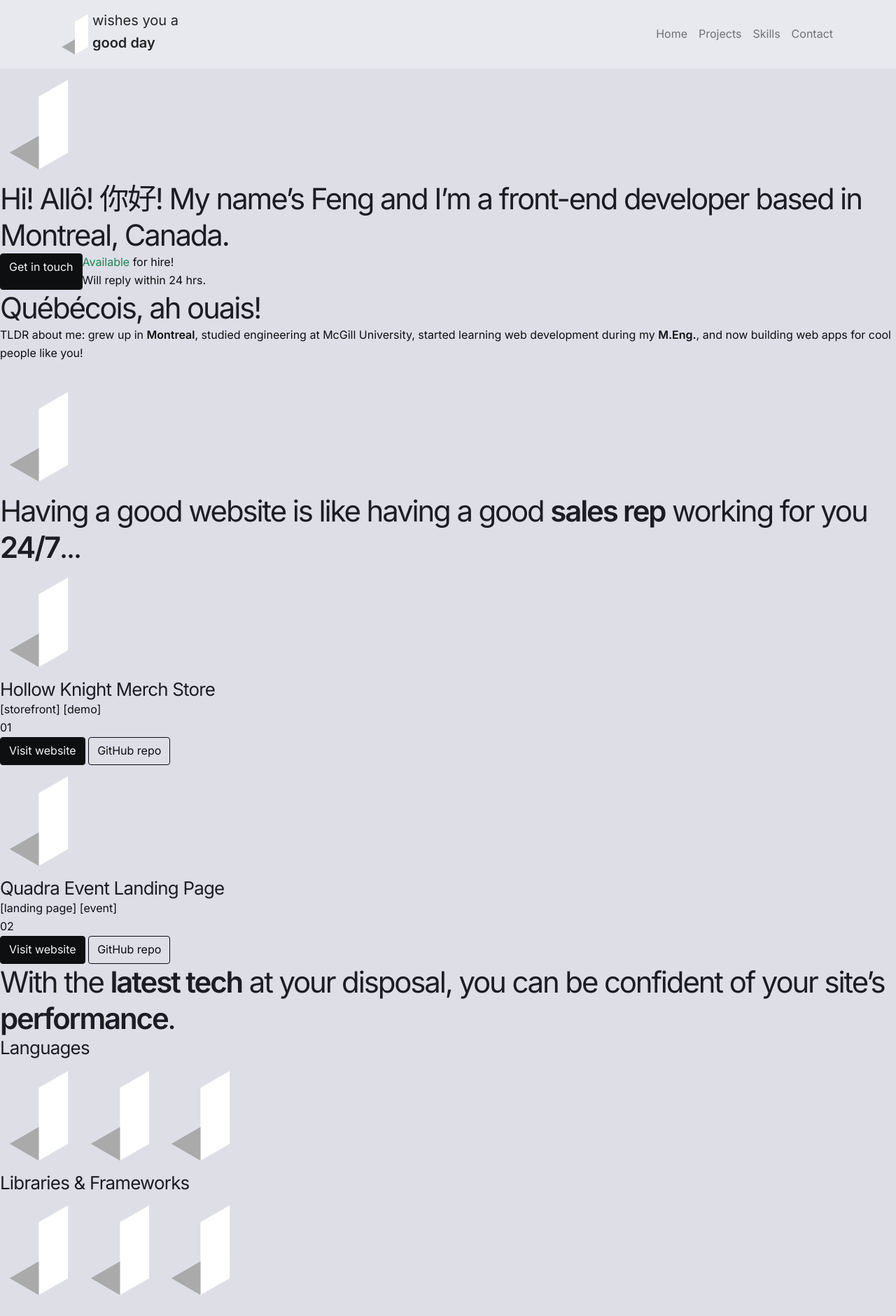
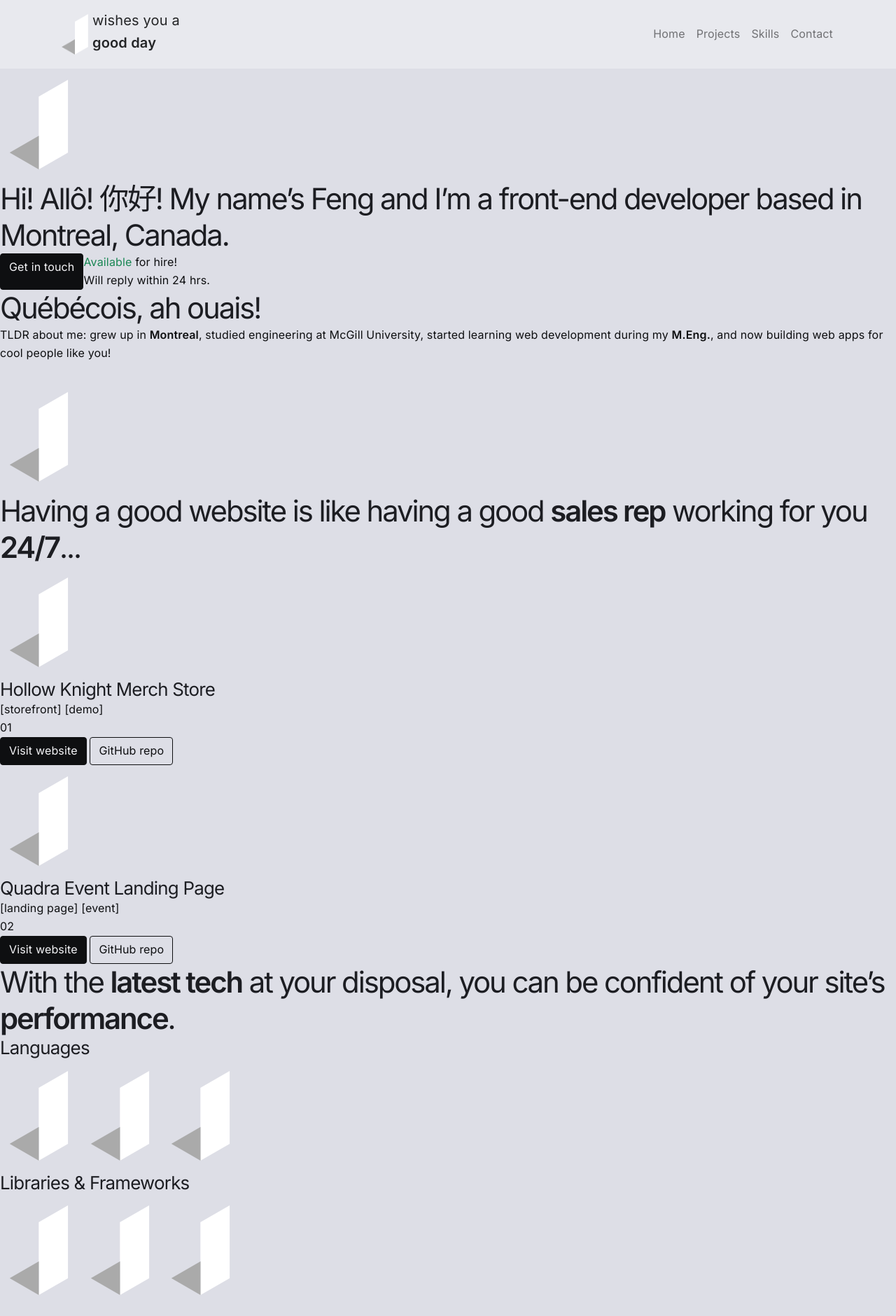
Before and after one commit to jingtianfeng/jtfeng-personal-1, a Jekyll site: the page built from index.html, in a window 1280 px wide. Shown: the top 1880 px of the page at 70% size. Built offline with Jekyll 4.4.1, drawn with Linux system fonts in a browser that asks for light colours.

Commit message:
Update styles: add $letter-spacing-base and reset body

```diff
--- a/assets/css/styles.scss
+++ b/assets/css/styles.scss
@@ -9,6 +9,7 @@
 $font-family-sans-serif: "Inter", "Helvetica Neue", sans-serif;
 $font-size-root: 16px;
 $font-size-base: 1rem;
+$letter-spacing-base: 0.01em;
 $spacer: $font-size-base;
 $spacer-ratio: 1.618;
 $spacer-ratio-map: (
@@ -178,6 +179,10 @@ $utilities: (
 @import "bootstrap/root";
 @import "bootstrap/reboot";
 // ---------------------------------------------------------------------------------
+body {
+  letter-spacing: $letter-spacing-base;
+}
+
 h1 {
   font-style: $h1-font-style;
   letter-spacing: $h1-letter-spacing;
```
